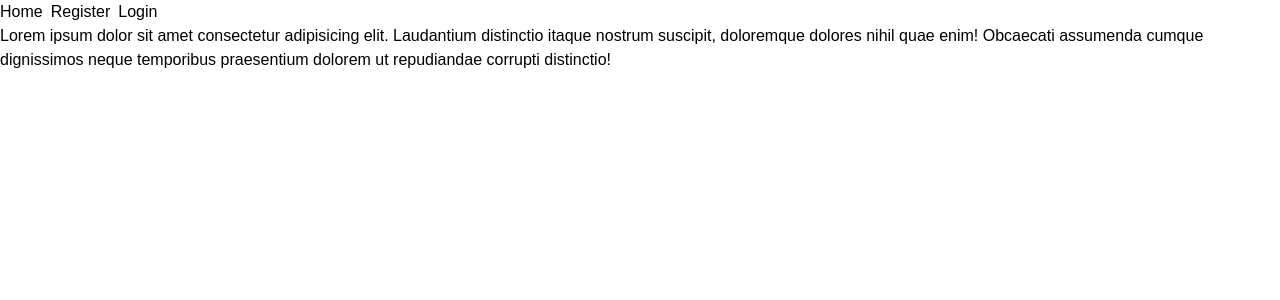
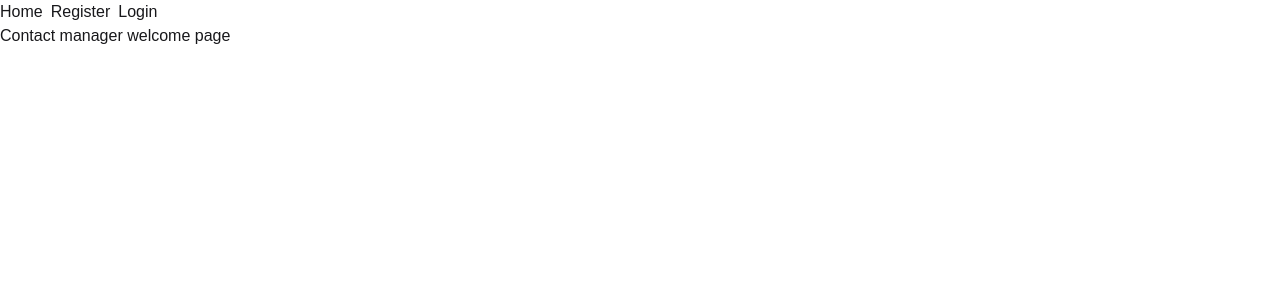
Before and after one commit to Veronika-Kreinina/goit-react-hw-08-2, a React (Vite) app: page / in a window 1280 px wide. Shown: the top 300 px of the page. Built offline with nearby package versions, Linux system fonts and the light colour scheme; no server answers.

Commit message:
update navigation

```diff
--- a/package.json
+++ b/package.json
@@ -28,6 +28,7 @@
     "@types/react": "^18.3.12",
     "@types/react-dom": "^18.3.1",
     "@vitejs/plugin-react-swc": "^3.5.0",
+    "daisyui": "^5.0.0-beta.6",
     "eslint": "^9.13.0",
     "eslint-plugin-react": "^7.37.2",
     "eslint-plugin-react-hooks": "^5.0.0",
--- a/src/components/UserMenu/UserMenu.jsx
+++ b/src/components/UserMenu/UserMenu.jsx
@@ -16,6 +16,7 @@ const UserMenu = () => {
       >
         Logout
       </button>
+      <button className="btn btn-outline btn-accent">Accent</button>
     </div>
   );
 };
--- a/src/index.css
+++ b/src/index.css
@@ -1,4 +1,6 @@
 @import "tailwindcss";
+
+@plugin "daisyui";
 
 body {
   font-family: sans-serif;
--- a/src/pages/HomePage/HomePage.jsx
+++ b/src/pages/HomePage/HomePage.jsx
@@ -1,10 +1,7 @@
 const HomePage = () => {
   return (
     <div>
-      Lorem ipsum dolor sit amet consectetur adipisicing elit. Laudantium
-      distinctio itaque nostrum suscipit, doloremque dolores nihil quae enim!
-      Obcaecati assumenda cumque dignissimos neque temporibus praesentium
-      dolorem ut repudiandae corrupti distinctio!
+      <p>Contact manager welcome page</p>
     </div>
   );
 };
```
Also changed, not shown: 1 other file (tests, documents, lock files or other folders).
